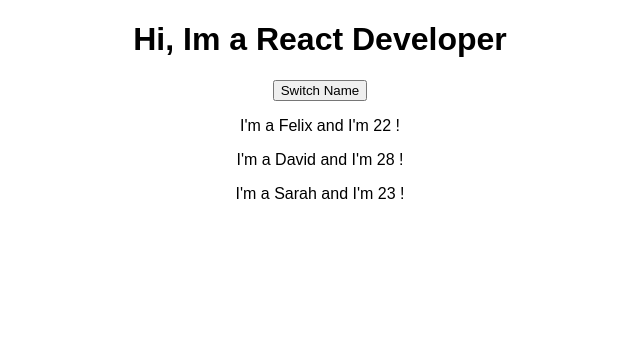
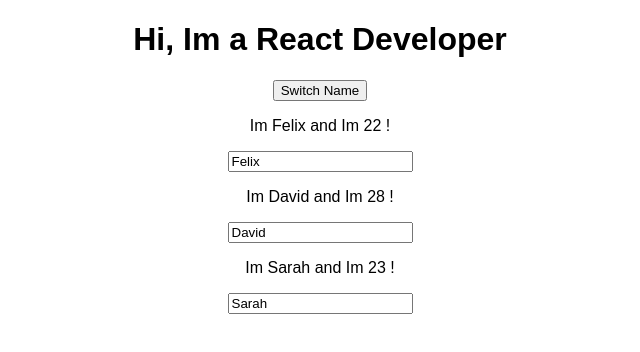
Before and after one commit to felixhaeberle/react-course, a React (Create React App) app in the folder section_03/react-complete-guide/: page / in a window 1280 px wide. Shown: the top 352 px of the page, without its empty margins (320-960 px from the left). Built offline with nearby package versions, Linux system fonts and the light colour scheme.

Commit message:
Stick to default tutorial codebase

```diff
--- a/section_03/react-complete-guide/src/App.js
+++ b/section_03/react-complete-guide/src/App.js
@@ -22,6 +22,16 @@
     });
   }
 
+  nameChangedHandler = (event) => {
+    this.setState({
+      persons : [
+        {name: "Felix", age: 22},
+        {name: event.target.value, age: 28},
+        {name: "Sarah", age: 23}
+      ]
+    });
+  }
+
   render() {
     return (
       <div className="App">
@@ -35,6 +45,7 @@
           name={this.state.persons[1].name}
           age={this.state.persons[1].age}
           click={this.switchNameHandler.bind(this, "Louis")}
+          changed={this.nameChangedHandler}
         />
         <Person
           name={this.state.persons[2].name}
--- a/section_03/react-complete-guide/src/Person/Person.js
+++ b/section_03/react-complete-guide/src/Person/Person.js
@@ -1,10 +1,11 @@
-import React from 'react';
+import React from "react";
 
 const person = (props) => {
   return (
     <div>
-      <p onClick={props.click}>I'm a {props.name} and I'm {props.age} !</p>
+      <p onClick={props.click}>Im {props.name} and Im {props.age} !</p>
       <p>{props.children}</p>
+      <input type="text" onChange={props.changed} value={props.name} />
     </div>
   )
 }
```
